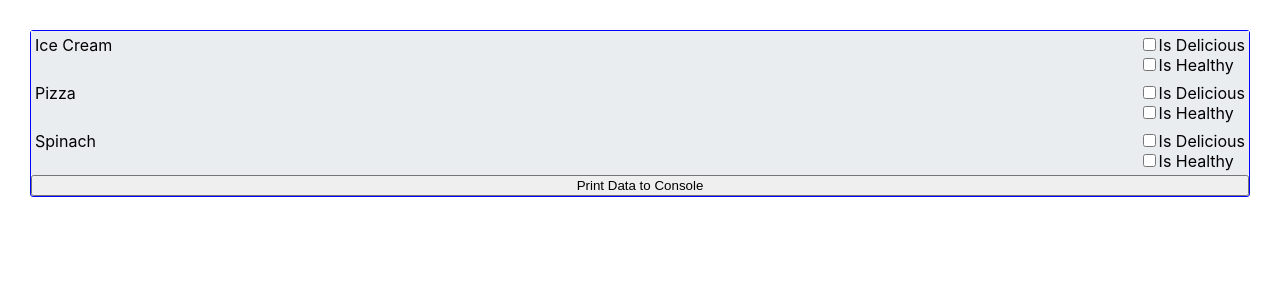
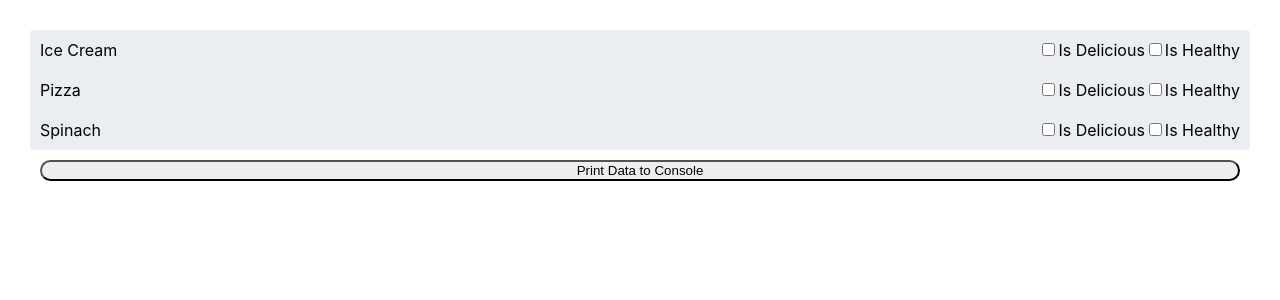
Before and after one commit to sprazzeus/modulz-challenge, a React (Create React App) app: page / in a window 1280 px wide. Shown: the top 300 px of the page. Built offline with nearby package versions, Linux system fonts and the light colour scheme.

Commit message:
Add logic and styles for delicious and healthy row selection

```diff
--- a/src/FoodList.js
+++ b/src/FoodList.js
@@ -1,5 +1,5 @@
-import React, { Component } from "react";
-import styled from "styled-components";
+import React, { Component, useState } from "react";
+import styled, { keyframes } from "styled-components";
 
 class FoodList extends Component {
   state = {
@@ -42,26 +42,54 @@ class FoodList extends Component {
         {dataArray.map(item => (
           <Row item={item} key={item.id} />
         ))}
-        <button onClick={() => this.printData(data)}>
+        <StyledDataButton onClick={() => this.printData(data)}>
           Print Data to Console
-        </button>
+        </StyledDataButton>
       </StyledFoodList>
     );
   }
 }
 
 const Row = ({ item }) => {
+  const [isDelicious, toggleIsDelicious] = useState(false);
+  const [isHealthy, toggleIsHealthy] = useState(false);
+  // console.log("isDelicious", isDelicious);
+  // console.log("isHealthy", isHealthy);
+
+  const inputIdDelicious = `${item.id}-delicious`;
+  const inputIdHealthy = `${item.id}-healthy`;
+
   return (
-    <StyledRow>
-      <div>{item.label}</div>
-      <div>
+    <StyledRow
+      isDelicious={isDelicious}
+      isHealthy={isHealthy}
+      className="disable-selection"
+    >
+      <span>{item.label}</span>
+      <div
+        style={{ display: "flex", flexDirection: "row", alignSelf: "flex-end" }}
+      >
         <div>
-          <input type="checkbox" label="Is Delicious" />
-          <label htmlFor="isDelicious">Is Delicious</label>
+          <input
+            type="checkbox"
+            id={inputIdDelicious}
+            checked={isDelicious}
+            onChange={() => toggleIsDelicious(!isDelicious)}
+          />
+          <label htmlFor={inputIdDelicious} className="disable-selection">
+            Is Delicious
+          </label>
         </div>
         <div>
-          <input type="checkbox" id="isHealthy" />
-          <label htmlFor="isHealthy">Is Healthy</label>
+          <input
+            type="checkbox"
+            id={inputIdHealthy}
+            checked={isHealthy}
+            onChange={() => toggleIsHealthy(!isHealthy)}
+          />
+          <label htmlFor={inputIdHealthy} className="disable-selection">
+            Is Healthy
+          </label>
         </div>
       </div>
     </StyledRow>
@@ -71,17 +99,38 @@ const Row = ({ item }) => {
 const StyledFoodList = styled.div`
   display: flex;
   flex-direction: column;
-  border: 1px solid blue;
-  border-radius: 3px;
+  border-radius: 8px;
   margin: 30px;
+`;
+
+const StyledDataButton = styled.button`
+  border-radius: 100px;
+  margin: 10px;
 `;
 
 const StyledRow = styled.div`
   display: flex;
   justify-content: space-between;
-  padding: 4px;
-  background: #eaedf0;
+  padding: 10px;
   text-transform: capitalize;
+  .disable-selection {
+    -moz-user-select: none; /* Firefox */
+    -ms-user-select: none; /* Internet Explorer */
+    -khtml-user-select: none; /* KHTML browsers (e.g. Konqueror) */
+    -webkit-user-select: none; /* Chrome, Safari, and Opera */
+    -webkit-touch-callout: none; /* Disable Android and iOS callouts*/
+  }
+  :first-child {
+    border-radius: 4px 4px 0 0;
+  }
+  :last-of-type {
+    border-radius: 0 0 4px 4px;
+  }
+  && {
+    margin-left: ${({ isDelicious }) => (isDelicious ? "30px" : "0px")};
+    transition: background 0.2s, margin-left 0.2s;
+    background: ${({ isHealthy }) => (isHealthy ? "#83C29B" : "#eaedf2")};
+  }
 `;
 
 export default FoodList;
```
